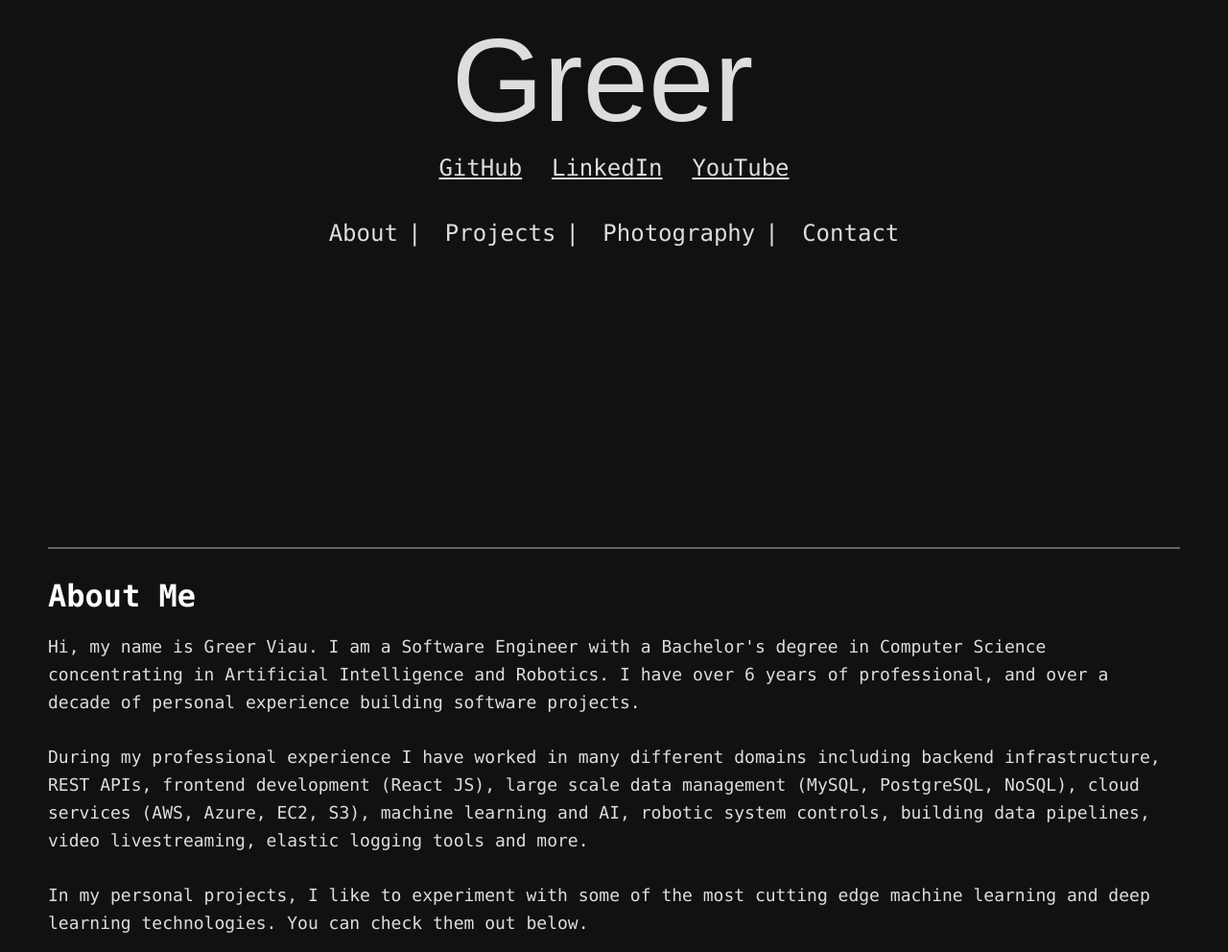
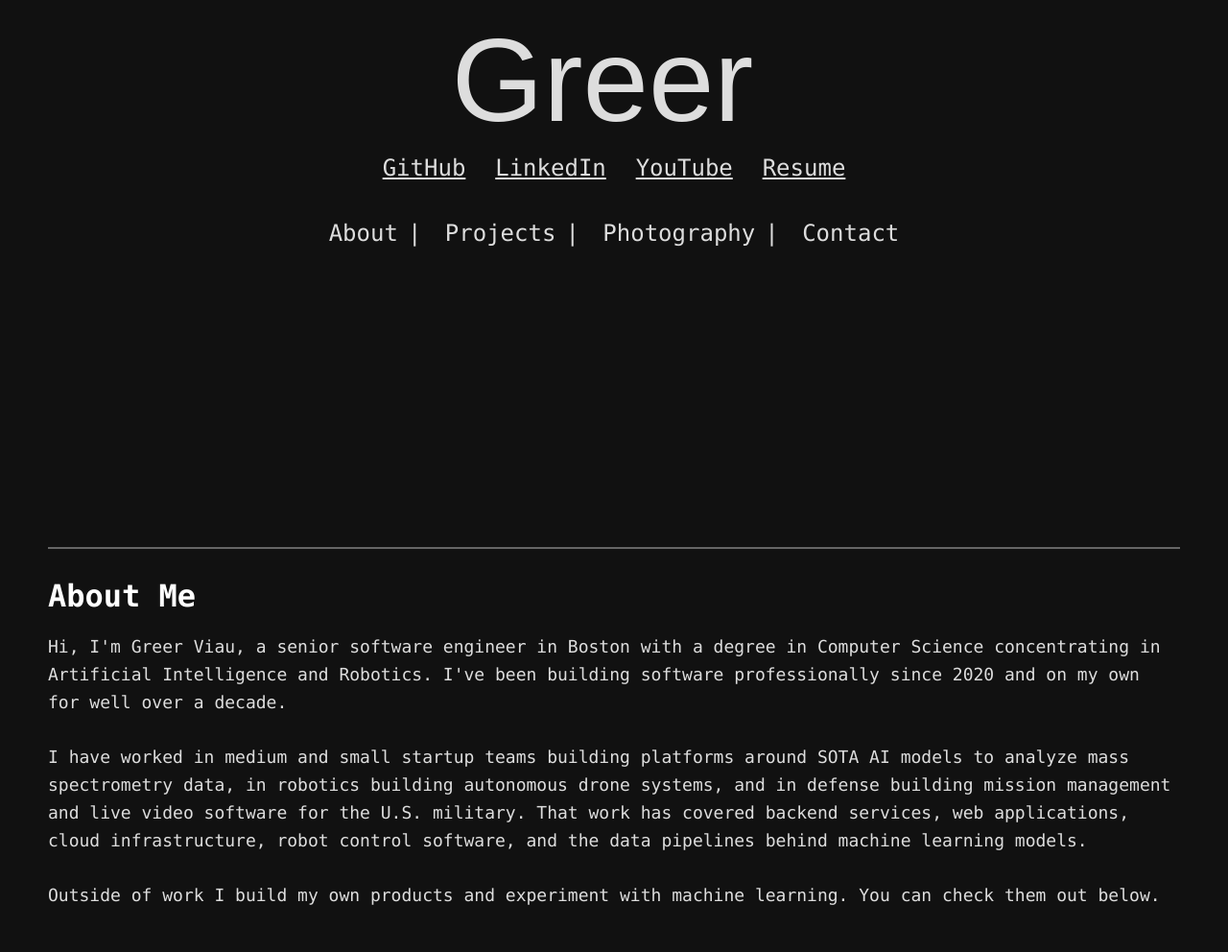
Before and after one commit to greerviau/portfolio, a plain HTML site: page index.html in a window 1280 px wide. Shown: the part 260-1252 px from the top of the page at 96% size. Drawn offline with Linux system fonts and the light colour scheme.

Commit message:
Add resume and update about section
Add resume.pdf with links from the landing page and the about section.
Rewrite the about text around current and past roles instead of a list
of technologies.

```diff
--- a/index.html
+++ b/index.html
@@ -204,6 +204,7 @@
       <a href="https://github.com/greerviau" target="_blank">GitHub</a>
       <a href="https://www.linkedin.com/in/greerviau/" target="_blank">LinkedIn</a>
       <a href="https://www.youtube.com/channel/UCNyqyqTJVP8B4QUONiGXOpQ" target="_blank">YouTube</a>
+      <a href="resume.pdf" target="_blank">Resume</a>
     </div>
     <div class="links-container">
       <a href="#about">About</a><span class="separator">|</span>
@@ -217,9 +218,9 @@
 
   <div id="about" class="section">
     <h2>About Me</h2>
-    <p>Hi, my name is Greer Viau. I am a Software Engineer with a Bachelor's degree in Computer Science concentrating in Artificial Intelligence and Robotics. I have over 6 years of professional, and over a decade of personal experience building software projects.<br><br>
-        During my professional experience I have worked in many different domains including backend infrastructure, REST APIs, frontend development (React JS), large scale data management (MySQL, PostgreSQL, NoSQL), cloud services (AWS, Azure, EC2, S3), machine learning and AI, robotic system controls, building data pipelines, video livestreaming, elastic logging tools and more.<br><br>
-        In my personal projects, I like to experiment with some of the most cutting edge machine learning and deep learning technologies. You can check them out below.</p>
+    <p>Hi, I'm Greer Viau, a senior software engineer in Boston with a degree in Computer Science concentrating in Artificial Intelligence and Robotics. I've been building software professionally since 2020 and on my own for well over a decade.<br><br>
+        I have worked in medium and small startup teams building platforms around SOTA AI models to analyze mass spectrometry data, in robotics building autonomous drone systems, and in defense building mission management and live video software for the U.S. military. That work has covered backend services, web applications, cloud infrastructure, robot control software, and the data pipelines behind machine learning models.<br><br>
+        Outside of work I build my own products and experiment with machine learning. You can check them out below.</p>
 
   </div>
 
```
Also changed, not shown: 1 other file.
